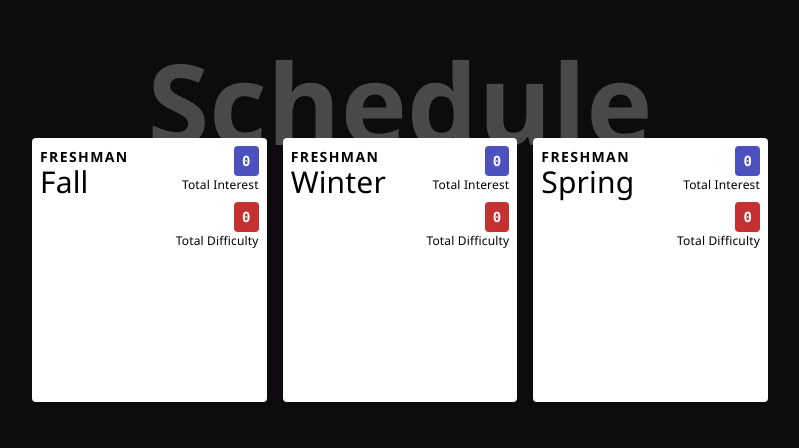
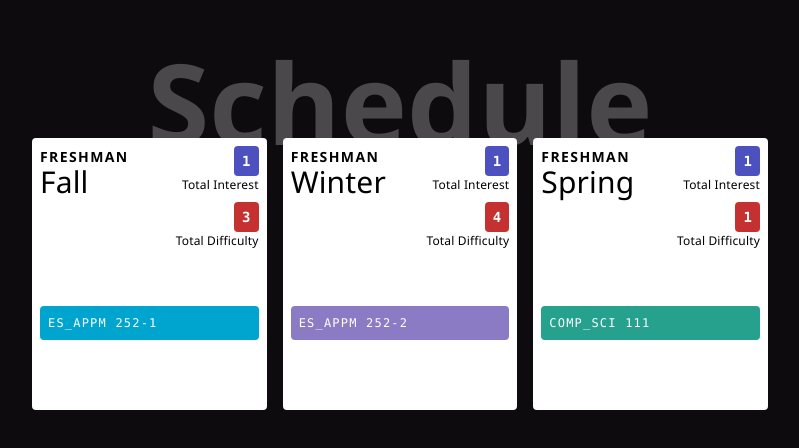
Before and after one commit to fardeemmunir/gameplan, a Next.js app: page / in a window 1280 px wide. Shown: the part 1302-1750 px from the top of the page, without its empty margins (240-1039 px from the left). Built offline with nearby package versions, Linux system fonts and the light colour scheme.

Commit message:
Persist drag and drop interactions to state

```diff
--- a/components/Schedule.jsx
+++ b/components/Schedule.jsx
@@ -1,4 +1,4 @@
-import React, { useContext } from "react";
+import React, { useContext, useState, useLayoutEffect } from "react";
 import QuarterCard from "./QuarterCard";
 import Store from "../lib/store";
 import { DragDropContext } from "react-beautiful-dnd";
@@ -11,29 +11,58 @@ years.forEach(year => {
   return quarters.forEach(quarter => yearsAndQuarters.push({ year, quarter }));
 });
 
-const schedule = {
-  FRESHMAN_FALL: ["GEN_ENG 205-1", "DSGN 106-1"],
-  FRESHMAN_WINTER: ["GEN_ENG 205-2", "COMP_SCI 212"],
-  FRESHMAN_SPRING: ["GEN_ENG 205-3", "DSGN 106-2"]
-};
+const Schedule = () => {
+  const [schedule, setSchedule] = useState({
+    FRESHMAN_FALL: [],
+    FRESHMAN_WINTER: [],
+    FRESHMAN_SPRING: []
+  });
+  const { classList } = useContext(Store);
 
-const Schedule = () => {
-  const { classList } = useContext(Store);
+  useLayoutEffect(() => {
+    setSchedule({
+      FRESHMAN_FALL: ["ES_APPM 252-1"],
+      FRESHMAN_WINTER: ["ES_APPM 252-2"],
+      FRESHMAN_SPRING: ["COMP_SCI 111"]
+    });
+  }, []);
+
+  function updateSchedule(result) {
+    console.log(result);
+    // Remove item from source
+    const newSource = Array.from(schedule[result.source.droppableId]);
+    newSource.splice(result.source.index, 1);
+
+    const newDest = Array.from(schedule[result.destination.droppableId]);
+    if (result.destination.droppableId === result.source.droppableId) {
+      newDest.splice(result.source.index, 1);
+    }
+    newDest.splice(result.destination.index, 0, result.draggableId);
+
+    setSchedule(
+      Object.assign({}, schedule, {
+        [result.source.droppableId]: newSource,
+        [result.destination.droppableId]: newDest
+      })
+    );
+
+    // Add item to destination
+  }
 
   return (
     <div className="w-full mb-10">
       <p className="text-center text-gigantic opacity-25 font-bold">Schedule</p>
 
       <div className="p-4 w-full max-w-3xl mx-auto -mt-16 rounded text-black">
-        <DragDropContext onDragEnd={result => console.log(result)}>
+        <DragDropContext onDragEnd={updateSchedule}>
           <div className="flex flex-wrap -mx-2">
             {yearsAndQuarters.map(({ year, quarter }, i) => (
               <QuarterCard
                 key={i}
                 year={year}
                 quarter={quarter}
-                classes={classList.filter(({ code }) =>
-                  schedule[year + "_" + quarter].includes(code)
+                classes={schedule[year + "_" + quarter].map(code =>
+                  classList.find(info => info.code === code)
                 )}
               />
             ))}
```
